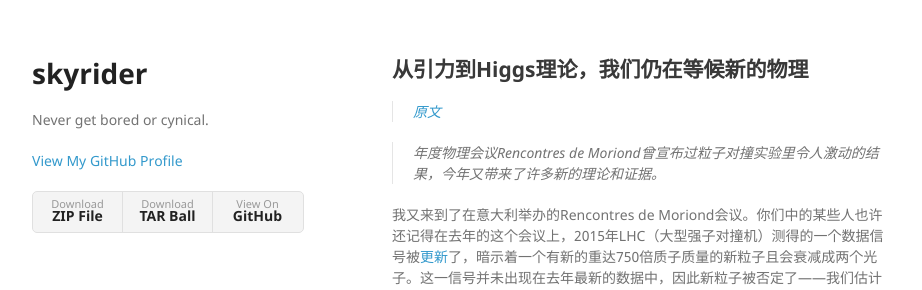
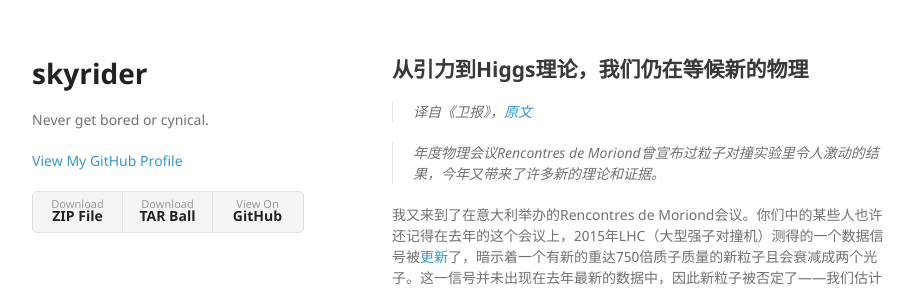
Before and after one commit to aladden/aladden.github.io, a Jekyll site: the page built from from-gravity-to-the-Higss-we’re-still-waiting-for-new-physics.md, in a window 1280 px wide. Shown: the top 290 px of the page, without its empty margins (178-1100 px from the left). Built offline with Jekyll 4.4.1, drawn with Linux system fonts in a browser that asks for light colours; formulas are drawn with MathJax 3.

Commit message:
Update from-gravity-to-the-Higss-we’re-still-waiting-for-new-physics.md

```diff
--- a/from-gravity-to-the-Higss-we’re-still-waiting-for-new-physics.md
+++ b/from-gravity-to-the-Higss-we’re-still-waiting-for-new-physics.md
@@ -5,7 +5,7 @@ layout: default
 
 ## 从引力到Higgs理论，我们仍在等候新的物理
 
->[原文][2]
+>译自《卫报》，[原文][2]
 
 > 年度物理会议Rencontres de Moriond曾宣布过粒子对撞实验里令人激动的结果，今年又带来了许多新的理论和证据。
 
```
